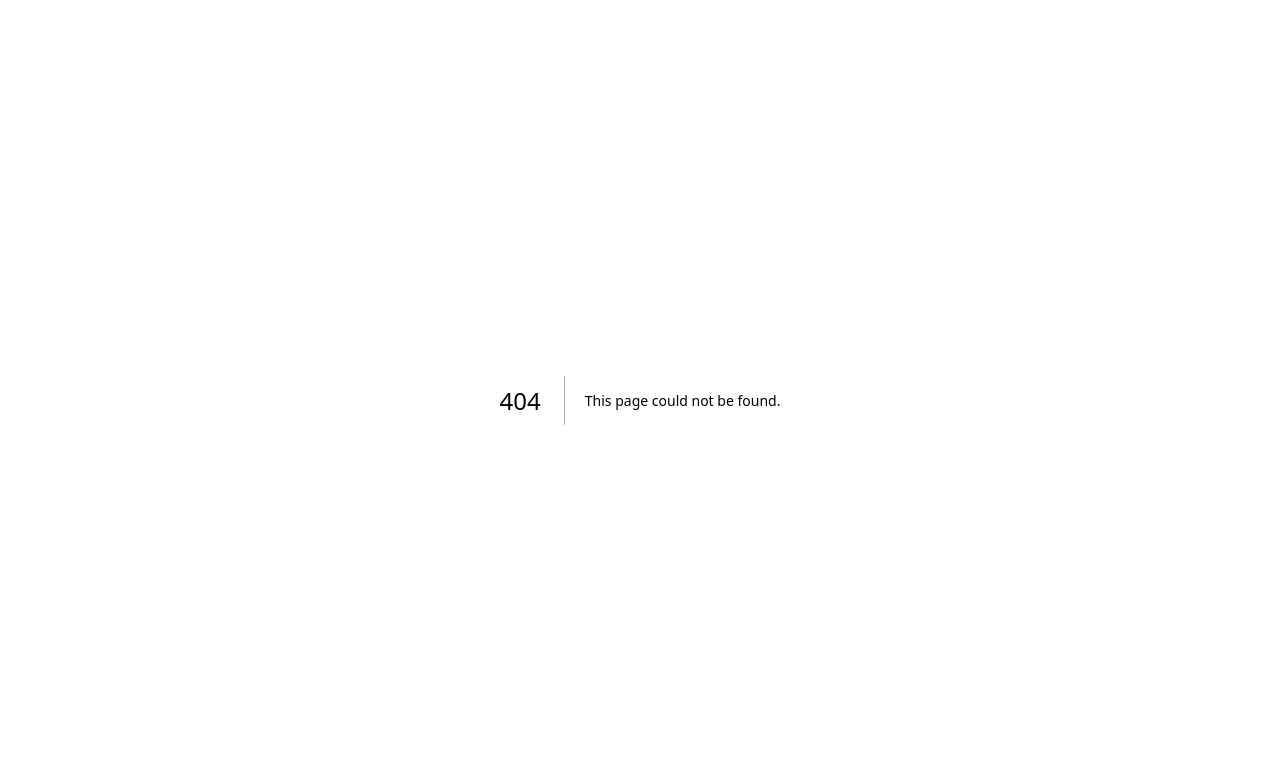
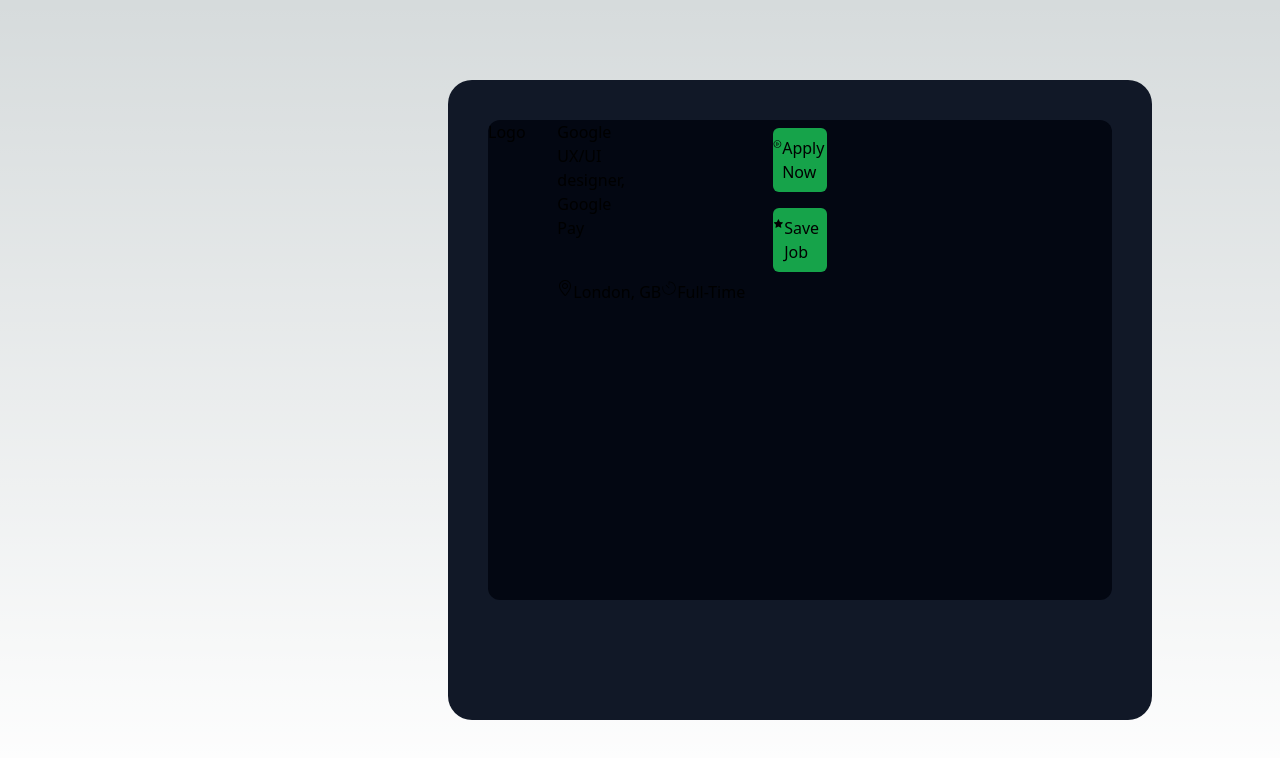
Before and after one commit to Pritesh-0/SEJP, a Next.js app: page /components/Jobs in a window 1280 px wide. Before the commit this address had no page. Shown: the top 758 px of the page. Built offline with nearby package versions, Linux system fonts and the light colour scheme.

Commit message:
added job card

```diff
--- /dev/null
+++ b/src/pages/components/Card.jsx
@@ -0,0 +1,50 @@
+import { SlLocationPin } from 'react-icons/sl'
+import { CiTimer } from 'react-icons/ci'
+import {AiOutlinePlayCircle,AiFillStar} from 'react-icons/ai'
+
+export default function Home(){
+    return(
+        <div className='grid grid-cols-9 grid-rows-3 relative bg-gray-950 mx-10 my-10 rounded-xl'>
+            <div className='row-start-1'>
+                Logo
+            </div>
+            <div className='col-start-2'>
+                <h1>
+                    Google
+                </h1>
+                <h2>
+                    UX/UI designer, Google Pay
+                </h2>
+            </div>
+            <div className='row-start-2 col-start-2 col-span-3'>
+                <div className='flex'>
+                <SlLocationPin />
+                <h2>
+                    London, GB
+                </h2>
+                {/* </div>
+                <div> */}
+                <CiTimer />
+                <h2>
+                    Full-Time
+                </h2>
+                </div>
+            </div>
+            <div className='flex flex-col col-start-5 text-black '>
+                <div className='flex bg-green-600 rounded-md py-2 m-2'>
+                <AiOutlinePlayCircle/>
+                <h2>
+                    Apply Now
+                </h2>
+                </div>
+
+                <div className='flex bg-green-600 rounded-md py-2 m-2'>
+                <AiFillStar/>
+                <h2>
+                    Save Job
+                </h2>
+                </div>
+            </div>
+        </div>
+    )
+}
--- /dev/null
+++ b/src/pages/components/Jobs.jsx
@@ -0,0 +1,10 @@
+import Card from '/src/pages/components/Card.jsx'
+export default function Home(){
+    return(
+        <div className='grid grid-rows-3 grid-cols-4 grid-flow-col h-screen'>
+        <div className='col-start-2 col-span-3 row-span-3 bg-gray-900 mx-32 my-20 rounded-3xl'>
+        <Card/>
+        </div>
+      </div>
+    )
+}
--- a/src/pages/index.js
+++ b/src/pages/index.js
@@ -3,6 +3,7 @@ import { Inter } from 'next/font/google'
 import bgi2 from '/public/bgi2.svg'
 import Navbar from '/src/pages/components/Navbar.jsx'
 import Hero from '/src/pages/components/Hero.jsx'
+import Jobs from '/src/pages/components/Jobs.jsx'
 
 const inter = Inter({ subsets: ['latin'] })
 
@@ -14,12 +15,8 @@ export default function Home() {
         <Navbar />
         <Hero />
       </div>
+      <Jobs/>
 
-      <div className='grid grid-rows-3 grid-cols-4 grid-flow-col h-screen'>
-        <div className='col-start-2 col-span-3 row-span-3 bg-gray-900 mx-32 my-20 rounded-3xl'>
-
-        </div>
-      </div>
     </main>
   )
 }
```
